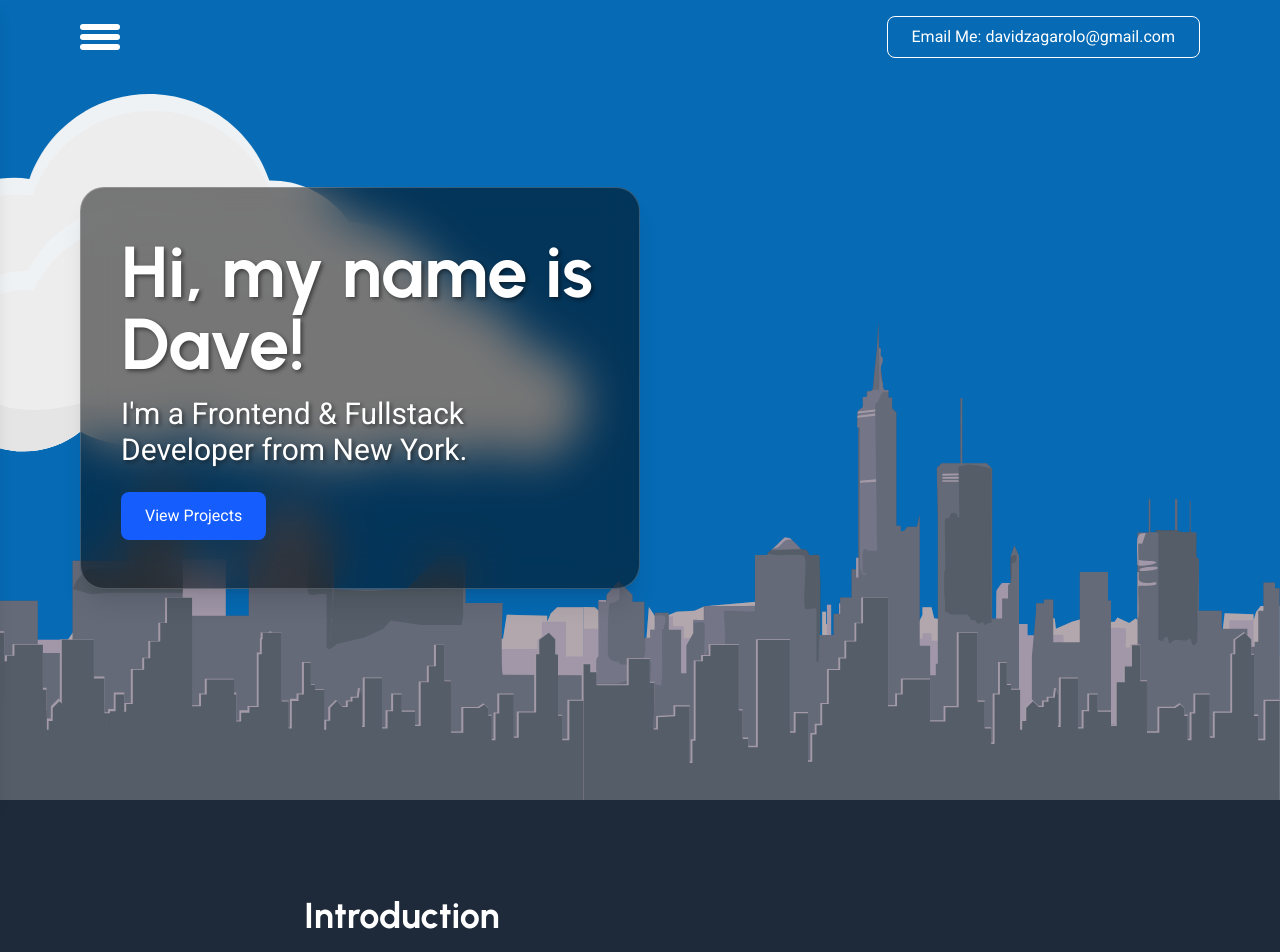
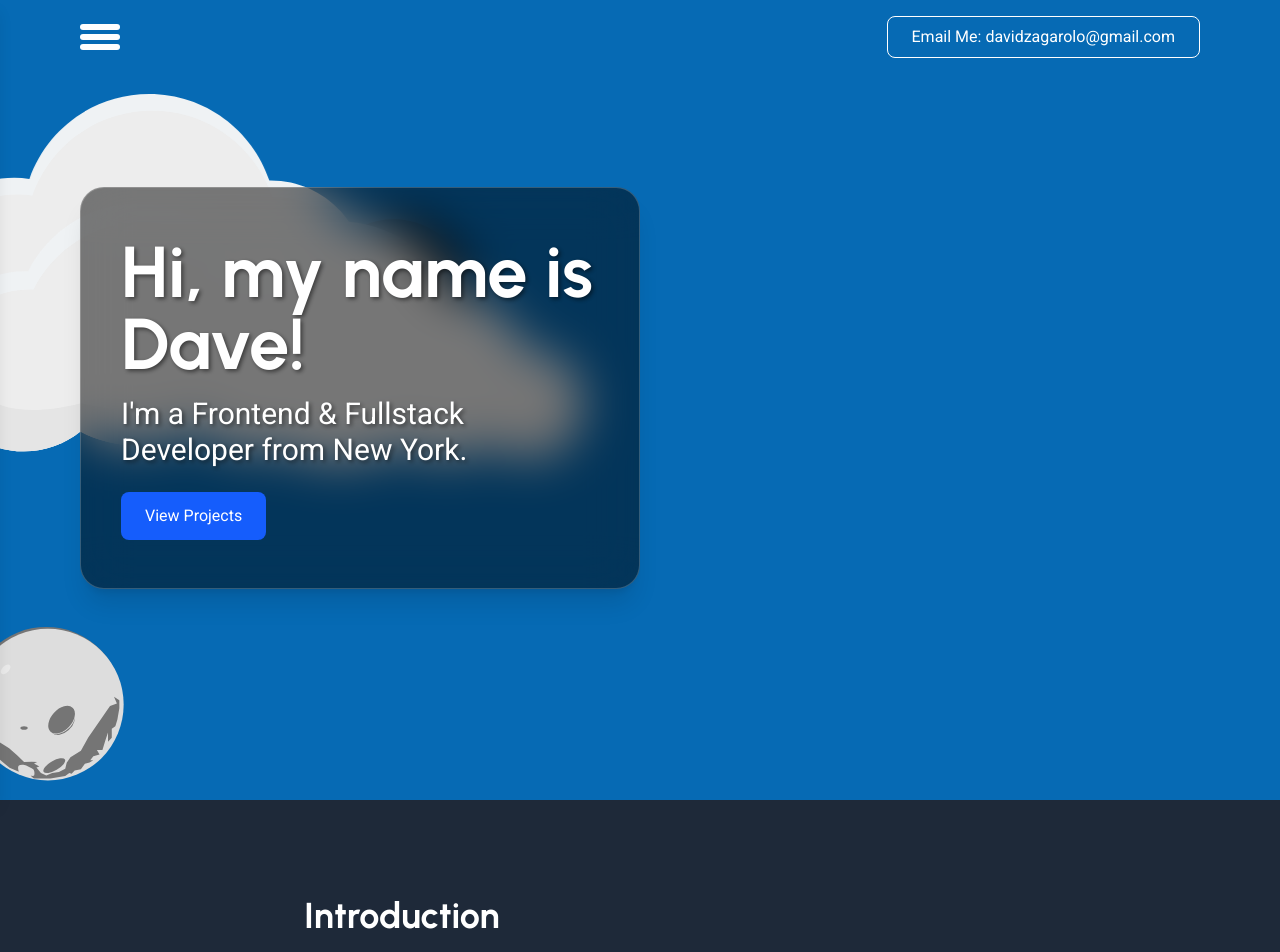
Before and after one commit to davidzagarolo/visceraltwist, a Next.js app: page / in a window 1280 px wide. Shown: the top 952 px of the page. Built offline with nearby package versions, Linux system fonts and the light colour scheme.

Commit message:
skyline hide

```diff
--- a/components/SkylineAnimation/SkylineAnimation.tsx
+++ b/components/SkylineAnimation/SkylineAnimation.tsx
@@ -22,11 +22,11 @@ export default function SkylineAnimation() {
         <div className="fixed inset-0 pointer-events-none overflow-hidden z-0">
             <Sky />
             <Stars isVisible={isNight} fadeDuration={2000} count={150} />
-            { /* <Sun className="absolute left-0 top-0" /> */ }
-            { /* <Moon className="absolute left-0 top-0" /> */ }
+            <Sun className="absolute left-0 top-0" />
+            <Moon className="absolute left-0 top-0" />
             <Clouds isNight={isNight} />
             <div className="absolute bottom-0 right-0 h-screen w-auto">
-                <Skyline className="h-full w-auto object-cover" />
+                { /* <Skyline className="h-full w-auto object-cover" /> */ }
             </div>
         </div>
     );
```
